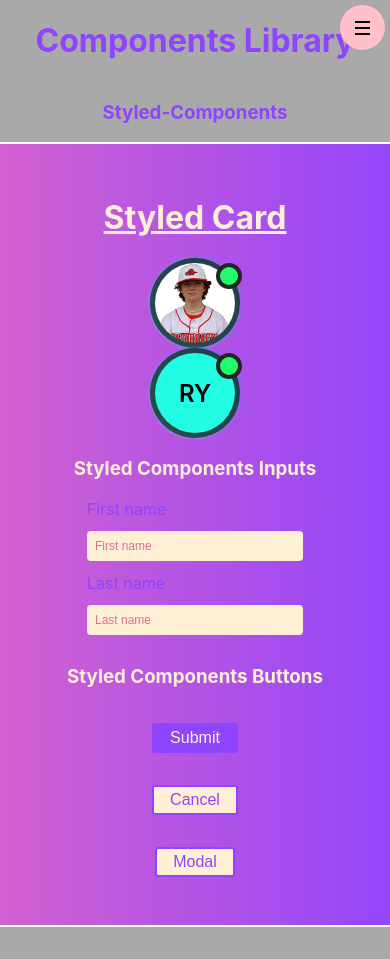
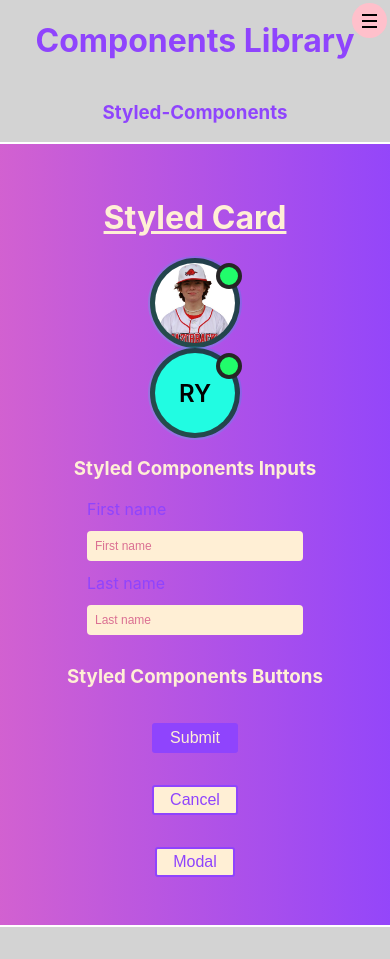
Before and after one commit to robyoung75/Styled-Component-Library, a React (Create React App) app: page / in a window 390 px wide. Shown: the top 959 px of the page. Built offline with nearby package versions, Linux system fonts and the light colour scheme.

Commit message:
Hamburger Initial Commit, Hamburger

```diff
--- a/src/App.js
+++ b/src/App.js
@@ -16,7 +16,7 @@ import { StyledWrapper, Title, SubTitle, StyledP } from "./Styles/Styles";
 import {
   handleSubmitUser,
   handleEvent,
-  handleCancel
+  handleCancel,
 } from "./Assets/eventHandlers/eventHandlers";
 
 // images
@@ -39,7 +39,7 @@ function App() {
     <StyledWrapper
       isFlex
       flexDirection="column"
-      backgroundColor="darkgrey"
+      backgroundColor="lightgrey"
       alignItems="center"
     >
       <Navbar />
@@ -160,7 +160,7 @@ function App() {
         <Button
           onClick={(e) => {
             e.preventDefault();
-            handleCancel(userData.firstName, userData.lastName, setUserData)
+            handleCancel(userData.firstName, userData.lastName, setUserData);
           }}
           color="#8f44fd"
         >
--- /dev/null
+++ b/src/Components/Hamburger/Hamburger.js
@@ -0,0 +1,49 @@
+import React from "react";
+import { StyledWrapper } from "../../Styles/Styles";
+import {
+  StyledHamburgerTop,
+  StyledHamburgerMiddle,
+  StyledHamburgerBottom,
+} from "../../Styles/HamburgerStyles";
+
+// rendered by Navbar
+function Hamburger({
+  isFlex,
+  isActive,
+  onClick,
+  flexDirection,
+  justifyContent,
+  alignItems,
+  backgroundColor,
+  borderRadius,
+  width,
+  height,
+  zIndex,
+  position,
+  right,
+  top,
+}) {
+  return (
+    <StyledWrapper
+      isFlex={isFlex}
+      flexDirection={flexDirection}
+      justifyContent={justifyContent}
+      alignItems={alignItems}
+      backgroundColor={backgroundColor}
+      borderRadius={borderRadius}
+      width={width}
+      height={height}
+      zIndex={zIndex}
+      position={position}
+      right={right}
+      top={top}
+      onClick={onClick}
+    >
+      <StyledHamburgerTop isActive={isActive} width={width} />
+      <StyledHamburgerMiddle isActive={isActive} width={width} />
+      <StyledHamburgerBottom isActive={isActive} width={width} />
+    </StyledWrapper>
+  );
+}
+
+export default Hamburger;
--- a/src/Components/Navbar/Navbar.js
+++ b/src/Components/Navbar/Navbar.js
@@ -13,11 +13,19 @@ import {
 
 import { handleEvent } from "../../Assets/eventHandlers/eventHandlers";
 
+import Hamburger from "../Hamburger/Hamburger";
+
 function Navbar() {
   const [isActive, setIsActive] = useState(true);
 
   return (
-    <StyledWrapper className="navbar" isFlex height="0" zIndex="3">
+    <StyledWrapper
+      className="navbar"
+      isFlex
+      height="0"
+      zIndex="3"
+      flexDirection="column"
+    >
       <StyledList className="navbar__list" isActive={isActive}>
         <StyledListItem>
           <StyledListItemLink>Home</StyledListItemLink>
@@ -53,90 +61,25 @@ function Navbar() {
         </StyledListItem>
       </StyledList>
 
-      <div
-        style={{
-          display: "flex",
-          flexDirection: "column",
-          justifyContent: "center",
-          alignItems: "center",
-          backgroundColor: "pink",
-          borderRadius: "50%",
-          width: 45,
-          height: 45,
-          position: "absolute",
-          right: 5,
-          top: 5,
-          margin: 0,
-          padding: 0,
-          zIndex: 999,
-        }}
+      <Hamburger
+        isFlex
+        flexDirection="column"
+        justifyContent="center"
+        alignItems="center"
+        backgroundColor="pink"
+        borderRadius="50%"
+        width="35px"
+        height="35px"
+        zIndex="999"
+        position="absolute"
+        right="3px"
+        top="3px"
         onClick={(e) => {
           e.preventDefault();
           handleEvent(isActive, setIsActive);
         }}
-      >
-        <span
-          style={
-            !isActive
-              ? {
-                  margin: "2px 0",
-                  width: 15,
-                  height: 2,
-                  backgroundColor: "black",
-                  transition: "all 0.3s",
-                  transform: "translate(0, 6px) rotate(45deg)",
-                }
-              : {
-                  margin: "2px 0",
-                  width: 15,
-                  height: 2,
-                  backgroundColor: "black",
-                  transition: "all 0.3s",
-                }
-          }
-        ></span>
-        <span
-          style={
-            !isActive
-              ? {
-                  margin: "2px 0",
-                  width: 15,
-                  height: 2,
-                  backgroundColor: "black",
-                  transition: "all 0.3s",
-                  transform: "translateX(100px)",
-                  opacity: 0,
-                }
-              : {
-                  margin: "2px 0",
-                  width: 15,
-                  height: 2,
-                  backgroundColor: "black",
-                  transition: "all 0.3s",
-                }
-          }
-        ></span>
-        <span
-          style={
-            !isActive
-              ? {
-                  margin: "2px 0",
-                  width: 15,
-                  height: 2,
-                  backgroundColor: "black",
-                  transition: "all 0.3s",
-                  transform: "translate(0, -6px) rotate(-45deg)",
-                }
-              : {
-                  margin: "2px 0",
-                  width: 15,
-                  height: 2,
-                  backgroundColor: "black",
-                  transition: "all 0.3s",
-                }
-          }
-        ></span>
-      </div>
+        isActive={isActive}
+      />
     </StyledWrapper>
   );
 }
--- /dev/null
+++ b/src/Styles/HamburgerStyles.js
@@ -0,0 +1,41 @@
+import styled, { css } from "styled-components";
+
+const activeStylesBuns = css`
+  transform: translate(0, 0) rotate(0deg);
+`;
+
+const activeStylesMiddle = css`
+  transform: translateX(0);
+`;
+
+const StyledHamburgerTop = styled.span`
+  width: 15px;
+  height: 2px;
+  background-color: black;
+  margin: 2px 0;
+  transition: all 0.5s;
+  transform: translate(0, 6px) rotate(45deg);
+  ${(props) => props.isActive && activeStylesBuns}
+`;
+
+const StyledHamburgerMiddle = styled.span`
+  width: 15px;
+  height: 2px;
+  background-color: black;
+  margin: 2px 0;
+  transition: all 0.5s;
+  transform: translateX(100px);
+  ${(props) => props.isActive && activeStylesMiddle}
+`;
+
+const StyledHamburgerBottom = styled.span`
+  width: 15px;
+  height: 2px;
+  background-color: black;
+  margin: 2px 0;
+  transition: all 0.5s;
+  transform: translate(0, -6px) rotate(-45deg);
+  ${(props) => props.isActive && activeStylesBuns}
+`;
+
+export { StyledHamburgerTop, StyledHamburgerMiddle, StyledHamburgerBottom };
--- a/src/Styles/NavbarStyles.js
+++ b/src/Styles/NavbarStyles.js
@@ -1,4 +1,4 @@
-import styled, { css } from "styled-components";
+import styled from "styled-components";
 
 // Navbar Styles
 const StyledList = styled.ul`
--- a/src/Styles/Styles.js
+++ b/src/Styles/Styles.js
@@ -15,6 +15,12 @@ const StyledWrapper = styled.div`
   padding: ${(props) => props.padding || " 0"};
   margin: ${(props) => props.margin || "0"};
   z-index: ${(props) => props.zIndex};
+  position: ${(props) => props.position};
+  right: ${props => props.right};
+  top: ${props => props.top};
+  padding: ${props => props.padding};
+  border-radius: ${props => props.borderRadius};
+
 `;
 
 // rendered by > App >
```
